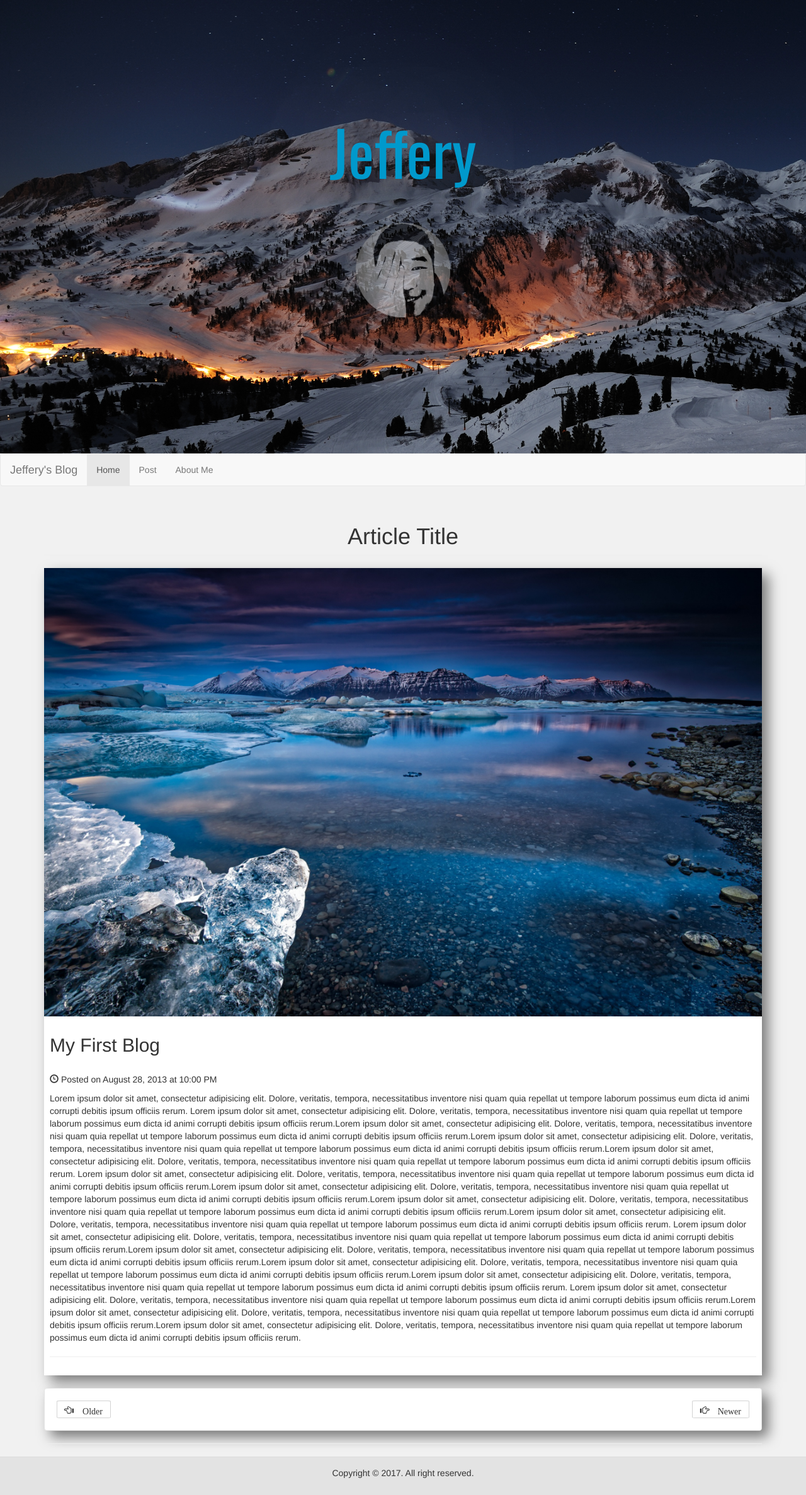
After one commit to zhenyu0519/blog_project, a Django app: page /post/ in a window 1280 px wide. The commit adds this page. Shown: the whole page at 63% size. Run offline with Django 3.2, Linux system fonts and the light colour scheme; some libraries are stand-ins or nearby versions.

Commit message:
Separate the the template and content to increase the code reusing and clear the structure.

```diff
--- a/blog_app/views.py
+++ b/blog_app/views.py
@@ -3,3 +3,12 @@ from django.shortcuts import render
 # Create your views here.
 def index(request):
     return render(request,'index.html',locals())
+
+def home(request):
+    return render(request,'index.html',locals())
+
+def post(request):
+    return render(request, 'post.html', locals())
+
+def about(request):
+    return render(request, 'about.html', locals())
--- a/blog_project/urls.py
+++ b/blog_project/urls.py
@@ -15,9 +15,12 @@ Including another URLconf
 """
 from django.conf.urls import include, url
 from django.contrib import admin
-from blog_app.views import index
+from blog_app.views import index, post, about
 
 urlpatterns = [
     url(r'^admin/', include(admin.site.urls)),
-    url(r'^$',index, name='index')
+    url(r'^$', index, name='index'),
+    url(r'^home/$', index, name='index'),
+    url(r'^post/$', post, name='post'),
+    url(r'^about/$', about, name='about')
 ]
--- /dev/null
+++ b/templates/article_component.html
@@ -0,0 +1,106 @@
+<div class="container">
+    <div>
+        <h1 class="page-header text-center">
+            Article Title
+        </h1>
+    </div>
+    <!-- Blog Entries -->
+    <div class="post">
+        <img src="/static/image/bg1.jpg" alt="" style="width: 100%">
+        <!-- First Blog Post -->
+        <div class="well-sm">
+            <h2>
+                My First Blog
+            </h2>
+        </div>
+        <div class="well-sm">
+            <p><span class="glyphicon glyphicon-time"></span> Posted on August 28, 2013 at 10:00 PM</p>
+            <p>Lorem ipsum dolor sit amet, consectetur adipisicing elit. Dolore, veritatis, tempora,
+                necessitatibus inventore nisi quam quia repellat ut tempore laborum possimus eum dicta id animi corrupti
+                debitis ipsum officiis rerum. Lorem ipsum dolor sit amet, consectetur adipisicing elit. Dolore,
+                veritatis, tempora,
+                necessitatibus
+                inventore nisi quam quia repellat ut tempore laborum possimus eum dicta id animi corrupti
+                debitis
+                ipsum
+                officiis rerum.Lorem ipsum dolor sit amet, consectetur adipisicing elit. Dolore, veritatis, tempora,
+                necessitatibus
+                inventore nisi quam quia repellat ut tempore laborum possimus eum dicta id animi corrupti
+                debitis
+                ipsum
+                officiis rerum.Lorem ipsum dolor sit amet, consectetur adipisicing elit. Dolore, veritatis, tempora,
+                necessitatibus
+                inventore nisi quam quia repellat ut tempore laborum possimus eum dicta id animi corrupti
+                debitis
+                ipsum
+                officiis rerum.Lorem ipsum dolor sit amet, consectetur adipisicing elit. Dolore, veritatis, tempora,
+                necessitatibus inventore nisi quam quia repellat ut tempore laborum possimus eum dicta id animi corrupti
+                debitis ipsum officiis rerum. Lorem ipsum dolor sit amet, consectetur adipisicing elit. Dolore,
+                veritatis, tempora,
+                necessitatibus
+                inventore nisi quam quia repellat ut tempore laborum possimus eum dicta id animi corrupti
+                debitis
+                ipsum
+                officiis rerum.Lorem ipsum dolor sit amet, consectetur adipisicing elit. Dolore, veritatis, tempora,
+                necessitatibus
+                inventore nisi quam quia repellat ut tempore laborum possimus eum dicta id animi corrupti
+                debitis
+                ipsum
+                officiis rerum.Lorem ipsum dolor sit amet, consectetur adipisicing elit. Dolore, veritatis, tempora,
+                necessitatibus
+                inventore nisi quam quia repellat ut tempore laborum possimus eum dicta id animi corrupti
+                debitis
+                ipsum
+                officiis rerum.Lorem ipsum dolor sit amet, consectetur adipisicing elit. Dolore, veritatis, tempora,
+                necessitatibus inventore nisi quam quia repellat ut tempore laborum possimus eum dicta id animi corrupti
+                debitis ipsum officiis rerum. Lorem ipsum dolor sit amet, consectetur adipisicing elit. Dolore,
+                veritatis, tempora,
+                necessitatibus
+                inventore nisi quam quia repellat ut tempore laborum possimus eum dicta id animi corrupti
+                debitis
+                ipsum
+                officiis rerum.Lorem ipsum dolor sit amet, consectetur adipisicing elit. Dolore, veritatis, tempora,
+                necessitatibus
+                inventore nisi quam quia repellat ut tempore laborum possimus eum dicta id animi corrupti
+                debitis
+                ipsum
+                officiis rerum.Lorem ipsum dolor sit amet, consectetur adipisicing elit. Dolore, veritatis, tempora,
+                necessitatibus
+                inventore nisi quam quia repellat ut tempore laborum possimus eum dicta id animi corrupti
+                debitis
+                ipsum
+                officiis rerum.Lorem ipsum dolor sit amet, consectetur adipisicing elit. Dolore, veritatis, tempora,
+                necessitatibus inventore nisi quam quia repellat ut tempore laborum possimus eum dicta id animi corrupti
+                debitis ipsum officiis rerum. Lorem ipsum dolor sit amet, consectetur adipisicing elit. Dolore,
+                veritatis, tempora,
+                necessitatibus
+                inventore nisi quam quia repellat ut tempore laborum possimus eum dicta id animi corrupti
+                debitis
+                ipsum
+                officiis rerum.Lorem ipsum dolor sit amet, consectetur adipisicing elit. Dolore, veritatis, tempora,
+                necessitatibus
+                inventore nisi quam quia repellat ut tempore laborum possimus eum dicta id animi corrupti
+                debitis
+                ipsum
+                officiis rerum.Lorem ipsum dolor sit amet, consectetur adipisicing elit. Dolore, veritatis, tempora,
+                necessitatibus
+                inventore nisi quam quia repellat ut tempore laborum possimus eum dicta id animi corrupti
+                debitis
+                ipsum
+                officiis rerum.</p>
+            <hr>
+            <!-- Share To Social Media -->
+            <!-- Comments -->
+        </div>
+    </div>
+    <!-- Pager -->
+    <ul class="pager well">
+        <button class="previous btn pull-left">
+            <span class="glyphicon glyphicon-hand-left"> Older</span>
+        </button>
+        <button class="next btn pull-right">
+            <span class="glyphicon glyphicon-hand-right"> Newer</span>
+        </button>
+    </ul>
+    <hr>
+</div>
--- a/templates/base.html
+++ b/templates/base.html
@@ -25,105 +25,19 @@
 <nav class="navbar navbar-default">
     <div class="container-fluid">
         <div class="navbar-header">
-            <a href="#" class="navbar-brand">Jeffery's Blog</a>
+            <a href="/home" class="navbar-brand">Jeffery's Blog</a>
         </div>
         <ul class="nav navbar-nav">
-            <li class="active"><a href="#">Home</a></li>
-            <li><a href="#">Post</a></li>
-            <li><a href="#">About Me</a></li>
+            <li class="active"><a href="/home">Home</a></li>
+            <li><a href="/post">Post</a></li>
+            <li><a href="/about">About Me</a></li>
         </ul>
     </div>
 </nav>
 
-<div class="container">
-    <div class="row">
-        <!-- Blog Entries Column -->
-        <div class="col-md-8">
-            <div>
-                <h1 class="page-header">
-                    Recent Posts
-                </h1>
-            </div>
-            {% block postcontent %}{% endblock %}
-            <!-- Pager -->
-            <ul class="pager well">
-                <button class="previous btn pull-left">
-                    <span class="glyphicon glyphicon-hand-left"> Older</span>
-                </button>
-                <button class="next btn pull-right">
-                    <span class="glyphicon glyphicon-hand-right"> Newer</span>
-                </button>
-            </ul>
-        </div>
-
-        <!-- Blog Sidebar Widgets Column -->
-        <div class="col-md-4">
-            <div>
-                <h1 class="page-header">
-                    Welcome
-                </h1>
-            </div>
-            <!-- Blog Search Well -->
-            <div class="well">
-                <h4>Blog Search</h4>
-                <div class="input-group">
-                    <input type="text" class="form-control">
-                    <span class="input-group-btn">
-                            <button class="btn btn-default" type="button">
-                                <span class="glyphicon glyphicon-search"></span>
-                            </button>
-                    </span>
-                </div>
-            </div>
-
-            <!-- Blog Categories Well -->
-            <div class="well">
-                <h4>Blog Categories</h4>
-                <div class="row">
-                    <div class="col-lg-6">
-                        <ul class="list-unstyled">
-                            <li><a href="#">Category Name</a>
-                            </li>
-                            <li><a href="#">Category Name</a>
-                            </li>
-                            <li><a href="#">Category Name</a>
-                            </li>
-                            <li><a href="#">Category Name</a>
-                            </li>
-                        </ul>
-                    </div>
-                    <!-- /.col-lg-6 -->
-                    <div class="col-lg-6">
-                        <ul class="list-unstyled">
-                            <li><a href="#">Category Name</a>
-                            </li>
-                            <li><a href="#">Category Name</a>
-                            </li>
-                            <li><a href="#">Category Name</a>
-                            </li>
-                            <li><a href="#">Category Name</a>
-                            </li>
-                        </ul>
-                    </div>
-                    <!-- /.col-lg-6 -->
-                </div>
-                <!-- /.row -->
-            </div>
-
-            <!-- Side Widget Well -->
-            <div class="well">
-                <h4>Tag Cloud</h4>
-                <p>Lorem ipsum dolor sit amet, consectetur adipisicing elit. Inventore, perspiciatis adipisci accusamus
-                    laudantium odit aliquam repellat tempore quos aspernatur vero.</p>
-            </div>
-
-        </div>
-
-    </div>
-    <!-- /.row -->
-
-    <hr>
-</div>
+<!--Content-->
+{% block content %}
+{% endblock %}
 
 <!-- Footer -->
 <div class="footer-bottom">
--- /dev/null
+++ b/templates/post.html
@@ -0,0 +1,4 @@
+{% extends "base.html" %}
+{% block content %}
+    {% include "article_component.html" %}
+{% endblock %}
```
Also changed, not shown: templates/about.html (added, +14 -0 lines), templates/content_component.html (added, +111 -0 lines), templates/index.html (+2 -30 lines).
